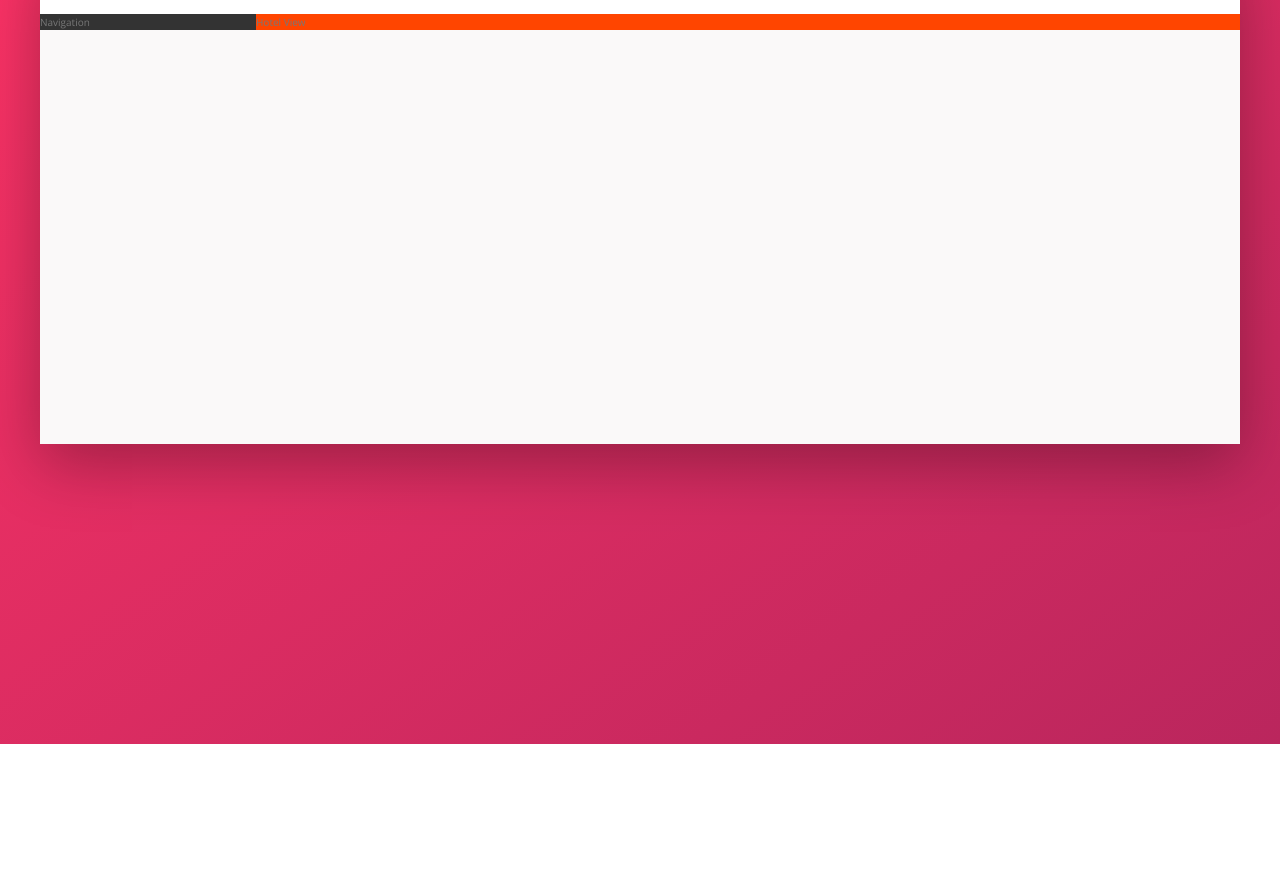
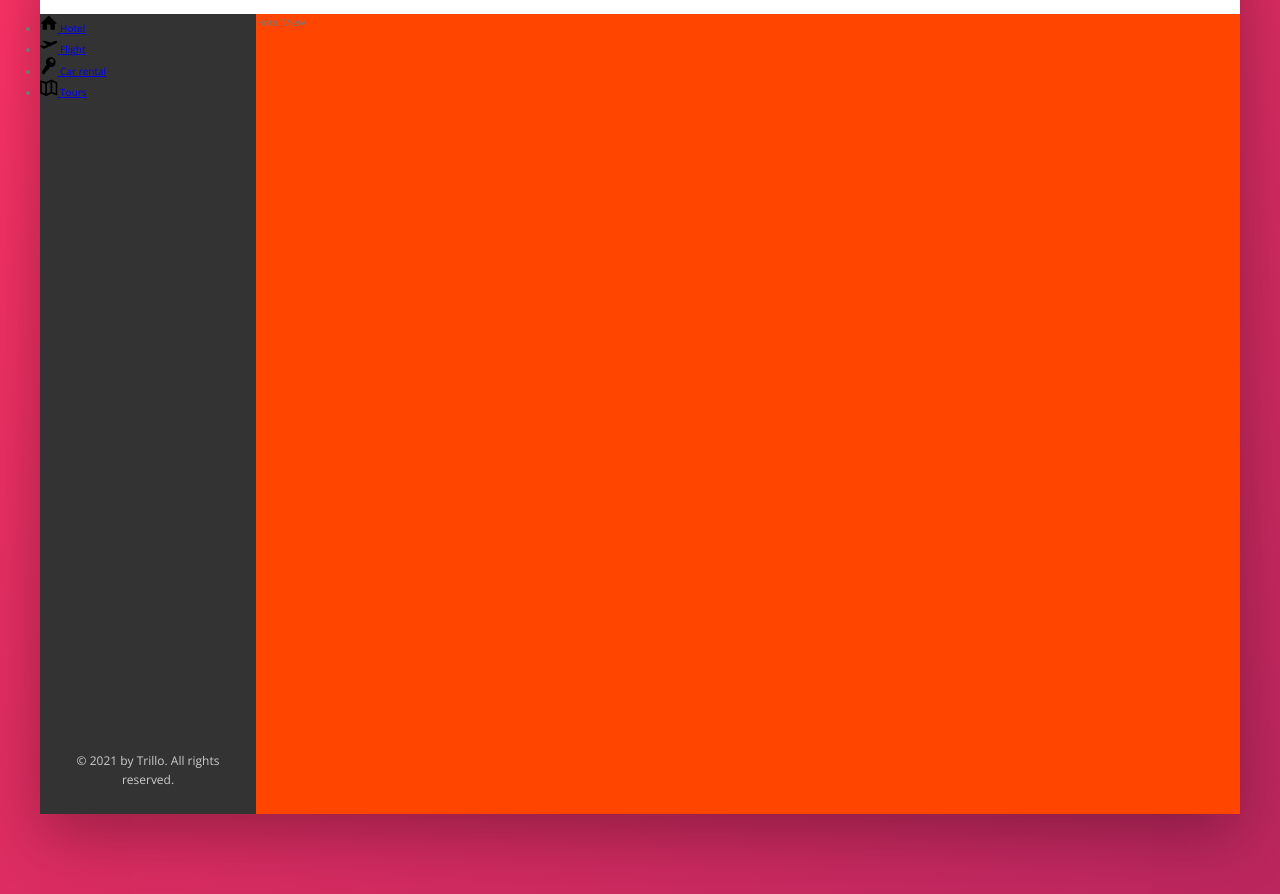
Before and after one commit to MnqobiSB/trillo-project-css-flexbox, a website: page index.html in a window 1280 px wide. Shown: the part 136-1030 px from the top of the page. Before the commit the page ends 880 px from the top, so only its background shows below. Drawn offline with nearby package versions, Linux system fonts and the light colour scheme.

Commit message:
Building the Navigation - Part 1

```diff
--- a/index.html
+++ b/index.html
@@ -48,7 +48,43 @@
 
           <div class="content">
             <nav class="sidebar">
-              Navigation
+              <ul class="side-nav">
+                <li class="side-nav__item">
+                  <a href="#" class="side-nav__link">
+                    <svg class="side-nav__icon">
+                      <use xlink:href="./img/sprite.svg#icon-home"></use>
+                    </svg>
+                    <span>Hotel</span>
+                  </a>
+                </li>
+                <li class="side-nav__item">
+                  <a href="#" class="side-nav__link">
+                    <svg class="side-nav__icon">
+                      <use xlink:href="./img/sprite.svg#icon-aircraft-take-off"></use>
+                    </svg>
+                    <span>Flight</span>
+                  </a>
+                </li>
+                <li class="side-nav__item">
+                  <a href="#" class="side-nav__link">
+                    <svg class="side-nav__icon">
+                      <use xlink:href="./img/sprite.svg#icon-key"></use>
+                    </svg>
+                    <span>Car rental</span>
+                  </a>
+                </li>
+                <li class="side-nav__item">
+                  <a href="#" class="side-nav__link">
+                    <svg class="side-nav__icon">
+                      <use xlink:href="./img/sprite.svg#icon-map"></use>
+                    </svg>
+                    <span>Tours</span>
+                  </a>
+                </li>
+              </ul>
+              <div class="legal">
+                &copy; 2021 by Trillo. All rights reserved.
+              </div>
             </nav>
 
             <main class="hotel-view">
--- a/sass/_components.scss
+++ b/sass/_components.scss
@@ -114,3 +114,27 @@
 		margin-right: 1rem;
 	}
 }
+
+////////////////////////////////////////
+// SIDE NAV
+.side-nav {
+	&__item {
+	}
+
+	&__link {
+	}
+
+	&__icon {
+		width: 1.75rem;
+		height: 1.75rem;
+	}
+}
+
+////////////////////////////////////////
+// LEGAL TEXT
+.legal {
+	font-size: 1.2rem;
+	color: var(--color-grey-light-4);
+	text-align: center;
+	padding: 2.5rem;
+}
--- a/sass/_layout.scss
+++ b/sass/_layout.scss
@@ -24,11 +24,16 @@
 .sidebar {
 	background-color: var(--color-grey-dark-1);
 	flex: 0 0 18%;
+
+	display: flex;
+	flex-direction: column;
+	justify-content: space-between;
 }
 
 .hotel-view {
 	background-color: #fff;
 	background-color: orangered;
+	height: 80rem;
 
 	flex: 1;
 }
```
Also changed, not shown: css/style.css.
